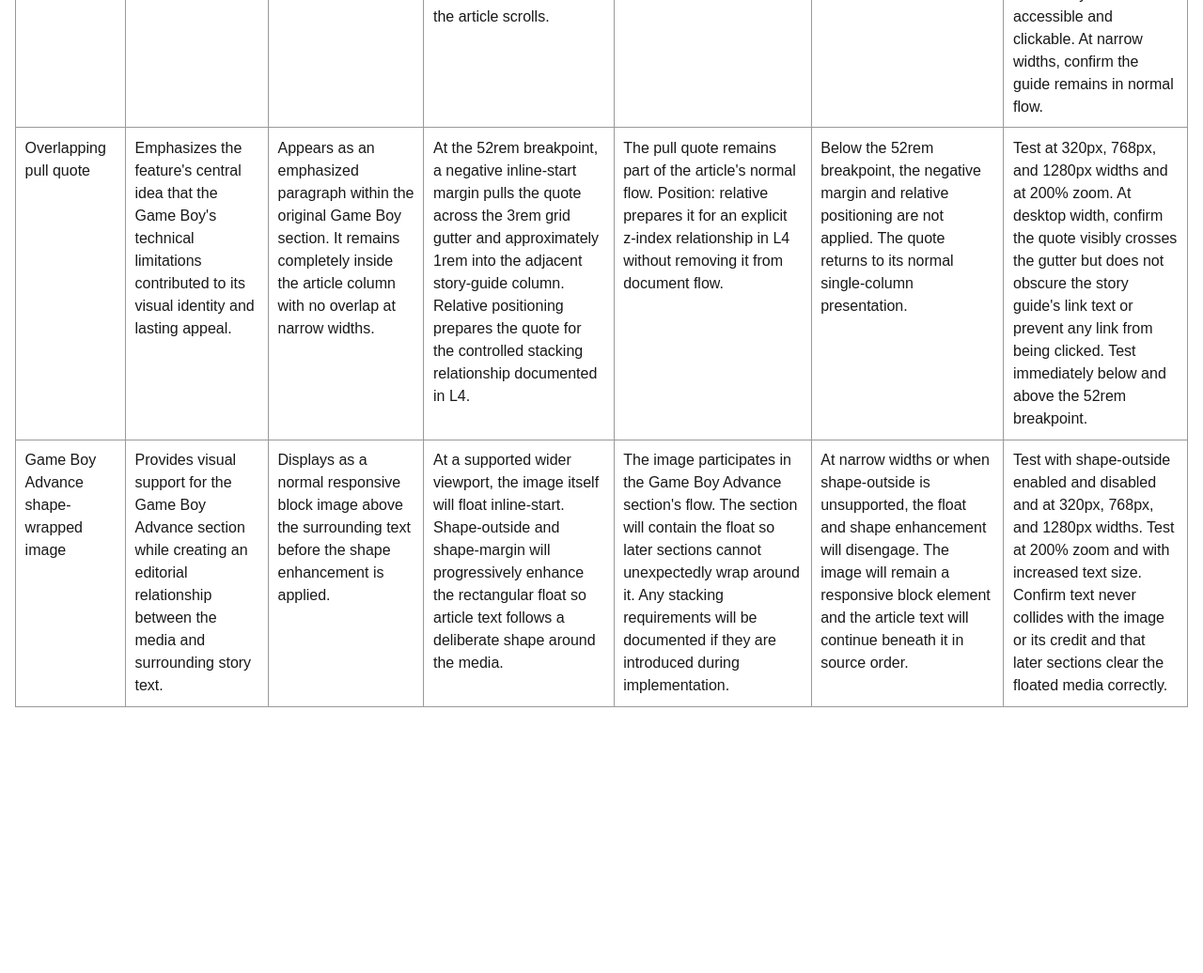
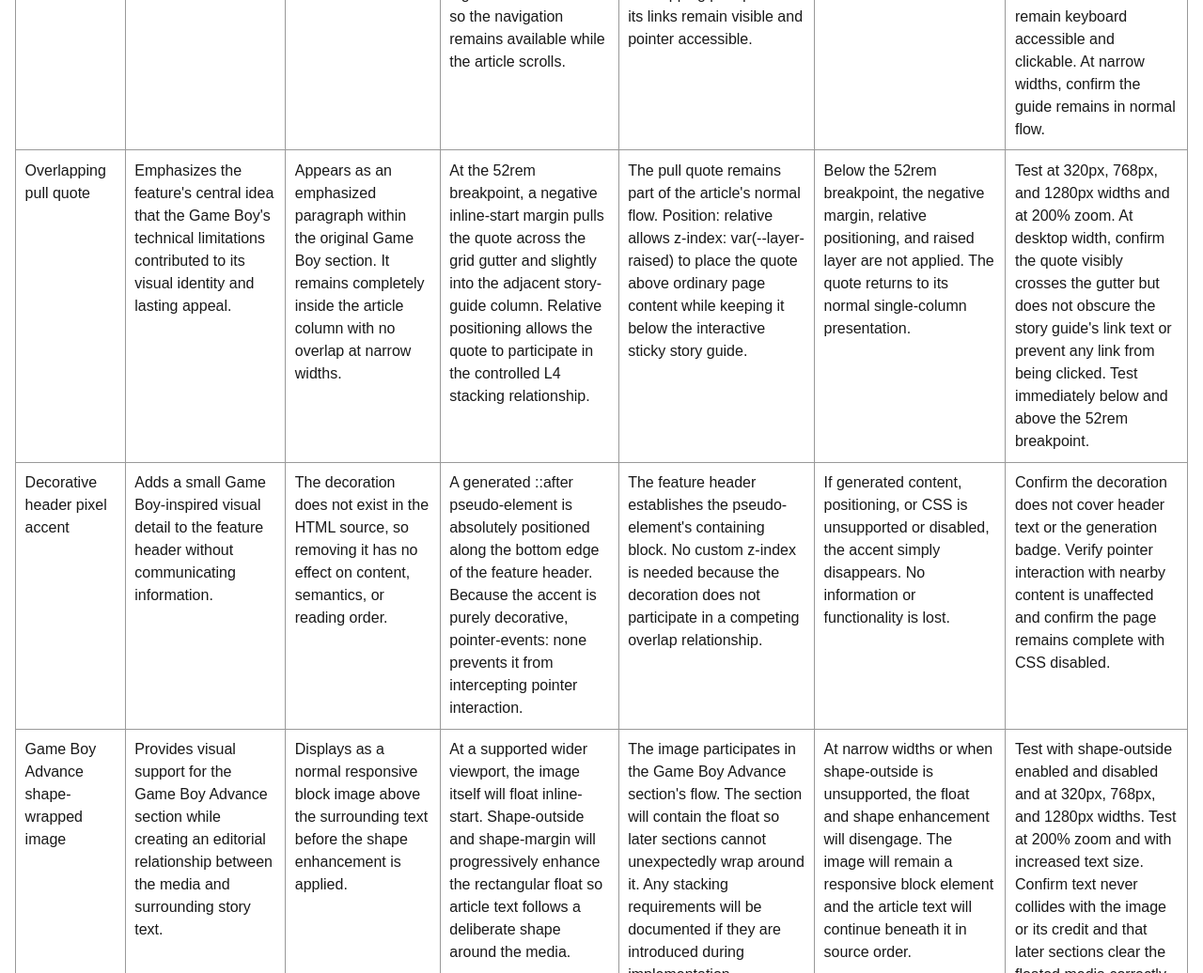
Before and after one commit to daddykeat/the-forgotten-handheld-feauture-story, a plain HTML site: page composition-plan.html in a window 1280 px wide. Shown: the part 720-1756 px from the top of the page at 94% size. Before the commit the page ends 1489 px from the top, so only its background shows below. Drawn offline with Linux system fonts and the light colour scheme.

Commit message:
Add tokenized layer system and pointer-safe decoration

```diff
--- a/composition-plan.html
+++ b/composition-plan.html
@@ -81,8 +81,8 @@
                     <td>
                         The feature header uses position: relative and
                         establishes the containing block for the absolutely
-                        positioned badge. Its stacking behavior will be
-                        documented when the L4 layer system is implemented.
+                        positioned badge. The badge does not receive a z-index
+                        because no competing layer overlaps it.
                     </td>
 
                     <td>
@@ -124,9 +124,11 @@
 
                     <td>
                         The story guide occupies the first column of the main
-                        grid and uses align-self: start. Its sticky movement is
-                        constrained by the main content area. Layer behavior
-                        will be documented during L4.
+                        grid and uses position: sticky with
+                        z-index: var(--layer-sticky). This places the
+                        interactive navigation above the overlapping pull
+                        quote so its links remain visible and pointer
+                        accessible.
                     </td>
 
                     <td>
@@ -162,23 +164,25 @@
 
                     <td>
                         At the 52rem breakpoint, a negative inline-start margin
-                        pulls the quote across the 3rem grid gutter and
-                        approximately 1rem into the adjacent story-guide
-                        column. Relative positioning prepares the quote for the
-                        controlled stacking relationship documented in L4.
+                        pulls the quote across the grid gutter and slightly
+                        into the adjacent story-guide column. Relative
+                        positioning allows the quote to participate in the
+                        controlled L4 stacking relationship.
                     </td>
 
                     <td>
                         The pull quote remains part of the article's normal
-                        flow. Position: relative prepares it for an explicit
-                        z-index relationship in L4 without removing it from
-                        document flow.
+                        flow. Position: relative allows
+                        z-index: var(--layer-raised) to place the quote above
+                        ordinary page content while keeping it below the
+                        interactive sticky story guide.
                     </td>
 
                     <td>
-                        Below the 52rem breakpoint, the negative margin and
-                        relative positioning are not applied. The quote returns
-                        to its normal single-column presentation.
+                        Below the 52rem breakpoint, the negative margin,
+                        relative positioning, and raised layer are not applied.
+                        The quote returns to its normal single-column
+                        presentation.
                     </td>
 
                     <td>
@@ -188,6 +192,49 @@
                         guide's link text or prevent any link from being
                         clicked. Test immediately below and above the 52rem
                         breakpoint.
+                    </td>
+                </tr>
+
+                <tr>
+                    <td>Decorative header pixel accent</td>
+
+                    <td>
+                        Adds a small Game Boy-inspired visual detail to the
+                        feature header without communicating information.
+                    </td>
+
+                    <td>
+                        The decoration does not exist in the HTML source, so
+                        removing it has no effect on content, semantics, or
+                        reading order.
+                    </td>
+
+                    <td>
+                        A generated ::after pseudo-element is absolutely
+                        positioned along the bottom edge of the feature header.
+                        Because the accent is purely decorative,
+                        pointer-events: none prevents it from intercepting
+                        pointer interaction.
+                    </td>
+
+                    <td>
+                        The feature header establishes the pseudo-element's
+                        containing block. No custom z-index is needed because
+                        the decoration does not participate in a competing
+                        overlap relationship.
+                    </td>
+
+                    <td>
+                        If generated content, positioning, or CSS is
+                        unsupported or disabled, the accent simply disappears.
+                        No information or functionality is lost.
+                    </td>
+
+                    <td>
+                        Confirm the decoration does not cover header text or
+                        the generation badge. Verify pointer interaction with
+                        nearby content is unaffected and confirm the page
+                        remains complete with CSS disabled.
                     </td>
                 </tr>
 
--- a/styles.css
+++ b/styles.css
@@ -1,8 +1,12 @@
-/* The Forgotten Handheld
-   Design-system foundation */
+/* =========================================================
+   The Forgotten Handheld
+   Design-system foundation
+   ========================================================= */
 
 
-/*1. Design tokens */
+/* ---------------------------------------------------------
+   1. Design tokens
+   --------------------------------------------------------- */
 
 :root {
     /* Primitive color tokens */
@@ -75,10 +79,17 @@
     /* Reading and layout measures */
     --measure-text: 68ch;
     --measure-wide: 76rem;
+
+    /* Layer scale */
+    --layer-base: 0;
+    --layer-raised: 10;
+    --layer-sticky: 20;
 }
 
 
-/* 2. Reset and base rules */
+/* ---------------------------------------------------------
+   2. Reset and base rules
+   --------------------------------------------------------- */
 
 *,
 *::before,
@@ -144,8 +155,9 @@ cite {
 }
 
 
-
-/* 3. Links and focus */
+/* ---------------------------------------------------------
+   3. Links and focus
+   --------------------------------------------------------- */
 
 a {
     color: var(--color-action);
@@ -163,15 +175,27 @@ a:focus-visible {
 }
 
 
-
-/* 4. Feature header
-   Normal-flow baseline only.
-   Positioning is added later */
+/* ---------------------------------------------------------
+   4. Feature header
+   Includes L3 anchored badge and L4 pointer-safe decoration.
+   --------------------------------------------------------- */
 
 .feature-header {
+    position: relative;
     padding: var(--space-7) var(--space-5);
     background: var(--blue-900);
     color: var(--gray-0);
+}
+
+.feature-header::after {
+    content: "";
+    position: absolute;
+    inset-inline-start: 0;
+    inset-block-end: 0;
+    width: 6rem;
+    height: 0.5rem;
+    background: var(--color-accent);
+    pointer-events: none;
 }
 
 .feature-header h1 {
@@ -190,6 +214,9 @@ a:focus-visible {
 }
 
 .issue-badge {
+    position: absolute;
+    inset-block-start: var(--space-4);
+    inset-inline-end: var(--space-4);
     display: inline-block;
     margin-block-end: var(--space-5);
     padding: var(--space-2) var(--space-3);
@@ -201,9 +228,9 @@ a:focus-visible {
 }
 
 
-
-/* 5. Main content baseline
-   Single-column normal flow for now. */
+/* ---------------------------------------------------------
+   5. Main content baseline
+   --------------------------------------------------------- */
 
 main {
     max-width: var(--measure-wide);
@@ -232,9 +259,10 @@ article section {
 }
 
 
-
-/* 6. Story guide baseline
-   Sticky behavior comes later. */
+/* ---------------------------------------------------------
+   6. Story guide baseline
+   Sticky behavior engages at 52rem.
+   --------------------------------------------------------- */
 
 .story-guide {
     max-width: var(--measure-text);
@@ -256,8 +284,10 @@ article section {
 }
 
 
-/* 7. Editorial media baseline
-   Shape and clipping enhancements come later. */
+/* ---------------------------------------------------------
+   7. Editorial media baseline
+   Shape and clipping enhancements come later.
+   --------------------------------------------------------- */
 
 .feature-figure {
     max-width: var(--measure-text);
@@ -285,8 +315,9 @@ figcaption,
 }
 
 
-/* 8. Pull quote baseline
-   Controlled overlap comes later. */
+/* ---------------------------------------------------------
+   8. Pull quote baseline
+   --------------------------------------------------------- */
 
 .pull-quote {
     max-width: 32ch;
@@ -301,8 +332,9 @@ figcaption,
 }
 
 
-
-/* 9. Documentation */
+/* ---------------------------------------------------------
+   9. Documentation
+   --------------------------------------------------------- */
 
 .documentation {
     margin-block-start: var(--space-8);
@@ -315,25 +347,10 @@ figcaption,
     font-size: var(--text-2xl);
 }
 
-/* L3 · Positioned relationships */
 
-
-/* 1. Anchored header badge */
-
-.feature-header {
-    position: relative;
-}
-
-.issue-badge {
-    position: absolute;
-    inset-block-start: var(--space-4);
-    inset-inline-end: var(--space-4);
-}
-
-
-/* 2. Responsive editorial layout
-   Positioning enhancements only engage when enough
-   horizontal space is available. */
+/* =========================================================
+   L3-L4 · Responsive positioned and layered relationships
+   ========================================================= */
 
 @media (min-width: 52rem) {
     main {
@@ -347,6 +364,7 @@ figcaption,
         position: sticky;
         inset-block-start: var(--space-4);
         align-self: start;
+        z-index: var(--layer-sticky);
     }
 
     article {
@@ -357,21 +375,21 @@ figcaption,
         grid-column: 1 / -1;
     }
 
-
-
-    /* 3. Controlled pull-quote overlap */
-
     .pull-quote {
-    /*
-     * Relative positioning prepares the quote for the
-     * controlled layer relationship added in L4.
-     */
-    position: relative;
-    margin-inline-start: -4rem;
+        /*
+         * Relative positioning allows the quote to participate
+         * in the explicit L4 layer relationship.
+         */
+        position: relative;
+        z-index: var(--layer-raised);
+        margin-inline-start: -4rem;
     }
 }
 
-/* Narrow-screen badge disengagement */
+
+/* ---------------------------------------------------------
+   Responsive disengagement
+   --------------------------------------------------------- */
 
 @media (max-width: 51.999rem) {
     .issue-badge {
```
